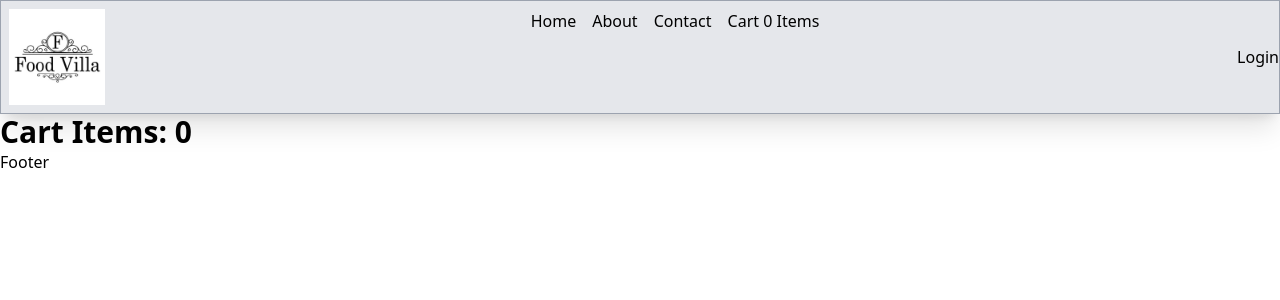
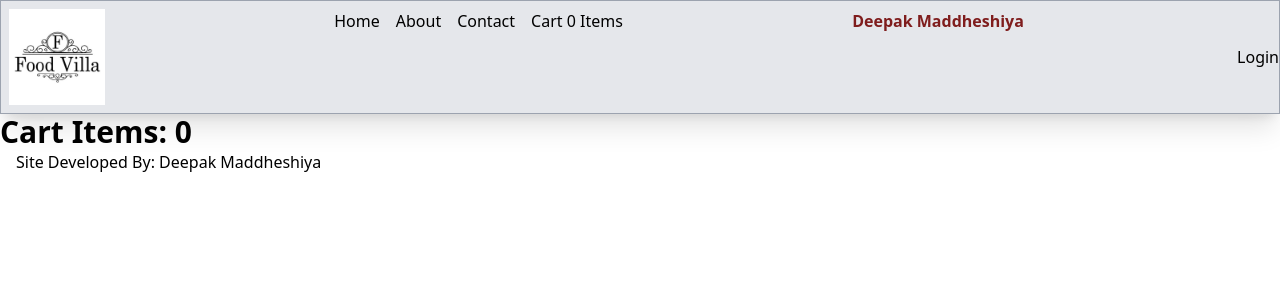
Before and after one commit to maddydeepak/react-concepts, a React (Vite) app: page /cart in a window 1280 px wide. Shown: the top 300 px of the page. Built offline with nearby package versions, Linux system fonts and the light colour scheme.

Commit message:
Context Changes

```diff
--- a/src/App.js
+++ b/src/App.js
@@ -1,4 +1,4 @@
-import React from "react";
+import React, { useContext, useState } from "react";
 import ReactDOM from "react-dom/client";
 import Header from "./components/Header";
 import Footer from "./components/Footer";
@@ -12,23 +12,21 @@ import RestaurantMenu from "./components/RestaurantMenu";
 import { Provider } from "react-redux";
 import store from "./utils/store";
 import Cart from "./components/Cart";
-
-// const heading1 = React.createElement("h1", { id: "title1" }, "Namaste One !");
-// const heading2 = React.createElement("h2", { id: "title2" }, "Namaste Two !");
-// const container = React.createElement("div", { id: "container" }, [
-//   heading1,
-//   heading2,
-// ]);
-// const root = ReactDOM.createRoot(document.getElementById("root"));
-// root.render(container);
+import UserContext from "./utils/UserContext";
 
 const AppLayout = () => {
+  const [user, setUser] = useState({
+    name: "Deepak Maddheshiya",
+    email: "maddy@gmail.com",
+  });
   return (
     <>
       <Provider store={store}>
-        <Header />
-        <Outlet />
-        <Footer />
+        <UserContext.Provider value={{ user: user, setUser: setUser }}>
+          <Header />
+          <Outlet />
+          <Footer />
+        </UserContext.Provider>
       </Provider>
     </>
   );
--- a/src/components/Body.js
+++ b/src/components/Body.js
@@ -1,14 +1,16 @@
 import RestaurantCard from "./RestaurantCard";
-import { useState, useEffect } from "react";
+import { useState, useEffect, useContext } from "react";
 import Shimmer from "./Shimmer";
 import { filterData } from "../utils/helper";
 import useOnline from "../utils/useOnline";
 import { Link } from "react-router-dom";
+import UserContext from "../utils/UserContext";
 
 const Body = () => {
   const [restaurants, setRestaurants] = useState([]);
   const [searchText, setSearchText] = useState("");
   const [filteredRestaurants, setFilteredRestaurants] = useState();
+  const { user, setUser } = useContext(UserContext);
 
   useEffect(() => {
     fetchRestaurants();
@@ -50,6 +52,15 @@ const Body = () => {
         >
           <span className="text-sm">Search</span>
         </button>
+        <input
+          type="text"
+          className="m-2"
+          placeholder="Context Change"
+          value={user.name}
+          onChange={(e) => {
+            setUser({ name: e.target.value });
+          }}
+        />
       </div>
       <div className="flex flex-wrap">
         {filteredRestaurants?.length === 0 ? (
--- a/src/components/FoodItem.js
+++ b/src/components/FoodItem.js
@@ -1,12 +1,20 @@
 import React from "react";
 import ReactDOM from "react-dom";
+import { IMG_CDN_URL } from "../constants";
 
-const FoodItem = ({ name }) => {
+const FoodItem = ({ name, cloudinaryImageId, price }) => {
   console.log(name);
   return (
-    <div className="bg-gray-200 border border-gray-300 shadow-xl p-2 m-2 h-64 w-52 rounded-md">
-      <h3 className="my-2 text-sm font-bold">{name}</h3>
-    </div>
+    <>
+      <div className="bg-gray-200 border border-gray-300 shadow-xl p-2 m-2 w-52 rounded-md">
+        <h3 className="my-2 text-sm font-bold">{name}</h3>
+        <img src={IMG_CDN_URL + cloudinaryImageId} />
+        <span>
+          <span className="font-bold m-2"> Price: </span>
+          <span>₹ {price / 100}</span>
+        </span>
+      </div>
+    </>
   );
 };
 
--- a/src/components/Footer.js
+++ b/src/components/Footer.js
@@ -1,9 +1,11 @@
+import UserContext from "../utils/UserContext";
+import { useContext } from "react";
+
 const Footer = () => {
-  return (
-    <div className="">
-      <h1>Footer</h1>
-    </div>
-  );
+  const { user, setUser } = useContext(UserContext);
+  UserContext.name = "Maddy";
+  console.log(name);
+  return <span className="m-2 p-2">Site Developed By: {user.name}</span>;
 };
 
 export default Footer;
--- a/src/components/Header.js
+++ b/src/components/Header.js
@@ -1,12 +1,13 @@
-import { useState } from "react";
+import { useState, useContext } from "react";
 import { Link } from "react-router-dom";
 import logo from "../assets/img/logo.png";
 import { useSelector } from "react-redux";
+import UserContext from "../utils/UserContext";
 
 const Header = () => {
   const [isLoggedIn, setIsLoggedIn] = useState(false);
   const cartItems = useSelector((store) => store.cart.items);
-
+  const { user } = useContext(UserContext);
   return (
     <div className="flex justify-between bg-gray-200 border border-gray-400 shadow-xl">
       <Link to="/">
@@ -26,6 +27,7 @@ const Header = () => {
           <li className="px-2">Cart {cartItems.length} Items</li>
         </Link>
       </ul>
+      <span className="font-bold text-red-900 m-2 ">{user.name}</span>
       {isLoggedIn ? (
         <button onClick={() => setIsLoggedIn(false)}>Logout</button>
       ) : (
--- /dev/null
+++ b/src/utils/UserContext.js
@@ -0,0 +1,10 @@
+import { createContext } from "react";
+
+const UserContext = createContext({
+  user: {
+    name: "Dummy Name",
+    email: "dummy@email.com",
+  },
+});
+
+export default UserContext;
```
